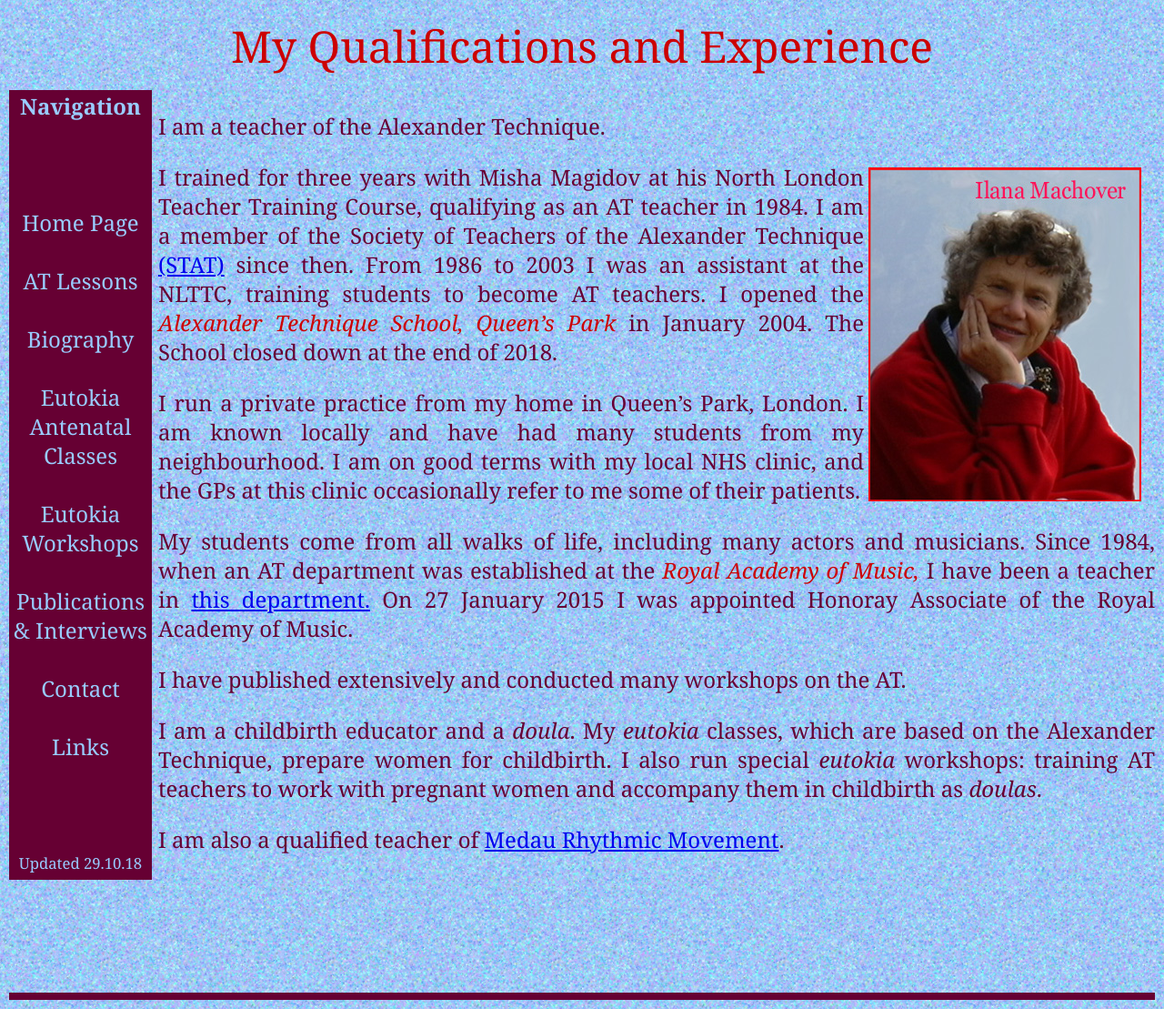
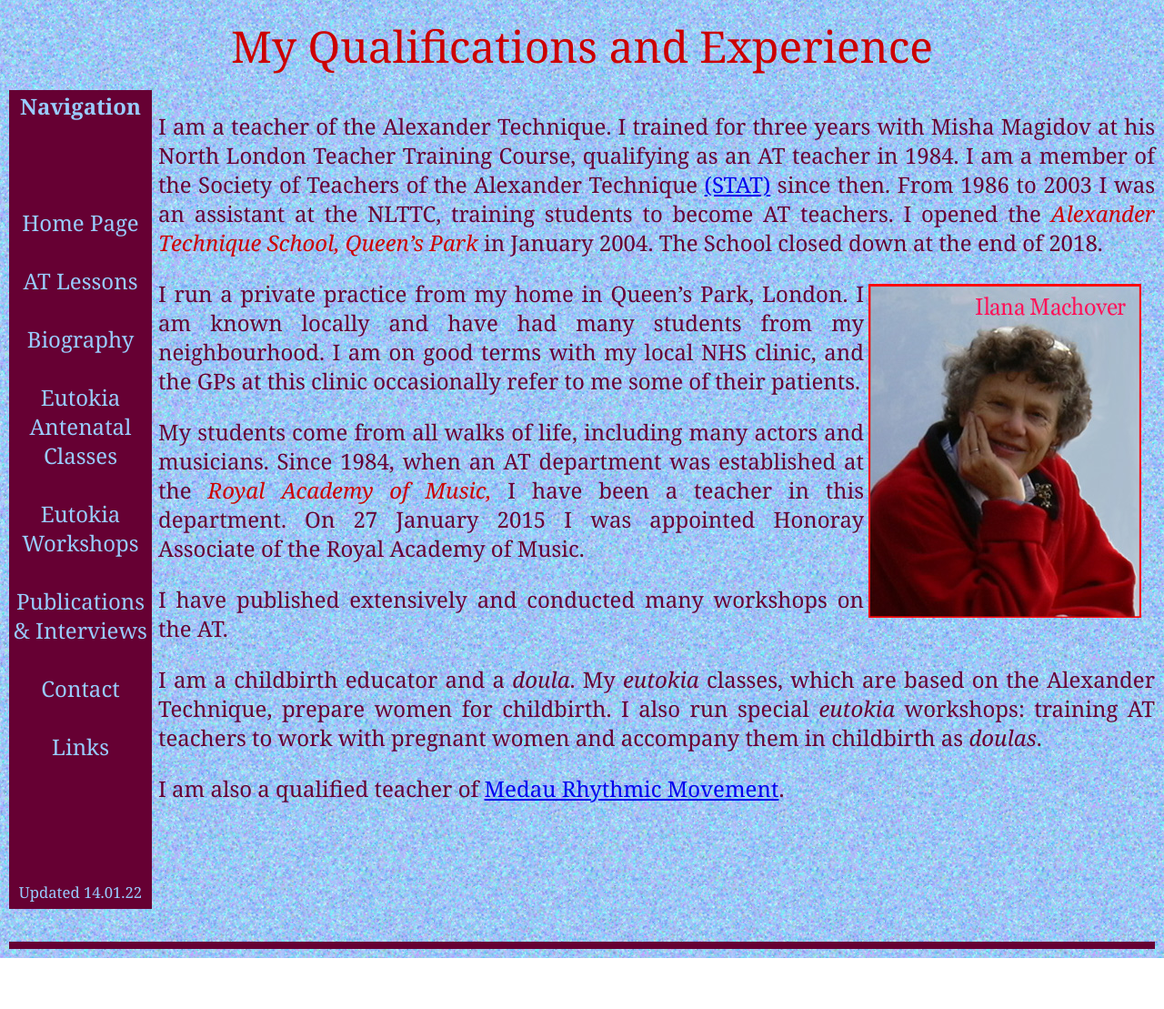
Before and after one commit to mmachover/atsqp.github.io, a plain HTML site: page bio.htm in a window 1280 px wide. Shown: the part 7-1116 px from the top of the page at 91% size. After the commit the page ends 1060 px from the top, so only its background shows below. Drawn offline with Linux system fonts and the light colour scheme.

Commit message:
Add files via upload

```diff
--- a/bio.htm
+++ b/bio.htm
@@ -62,11 +62,19 @@ Workshops</font></a> <br />
 <br />
 <br />
 <br />
-<small><SMALL>Updated 29.10.18</SMALL></small>
+<br />
+<small><SMALL>Updated 14.01.22</SMALL></small>
 </div>
 
 <p>
-I am a teacher of the Alexander Technique.
+I am a teacher of the Alexander Technique. I trained for three years with Misha Magidov at his North London Teacher
+Training Course, qualifying as an AT teacher in 1984. I am a member of the
+Society of Teachers of the Alexander Technique <a
+href="http://www.stat.org.uk" target="_blank">(STAT)</a> since then. From
+1986 to 2003 I was an assistant at the NLTTC, training students to become
+AT teachers. I opened  the <font color=#cc0000><em>Alexander Technique
+School, Queen&rsquo;s Park</em></font> in January 2004. The School closed
+down at the end of 2018.
 </p>
 
 <div class="im">
@@ -75,16 +83,7 @@ I am a teacher of the Alexander Technique.
 
 
 
-<p>
-I trained for three years with Misha Magidov at his North London Teacher
-Training Course, qualifying as an AT teacher in 1984. I am a member of the
-Society of Teachers of the Alexander Technique <a
-href="http://www.stat.org.uk" target="_blank">(STAT)</a> since then. From
-1986 to 2003 I was an assistant at the NLTTC, training students to become
-AT teachers. I opened  the <font color=#cc0000><em>Alexander Technique
-School, Queen&rsquo;s Park</em></font> in January 2004. The School closed
-down at the end of 2018.
-</p>
+
 
 <p>
 I run a private practice from my home in Queen&#8217;s Park, London. I am
@@ -97,9 +96,7 @@ occasionally refer to me some of their patients.
 My students come from all walks of life, including many actors and
 musicians. Since 1984, when an AT department was established at the <font
 color=#cc0000><em>Royal Academy of Music,</em></font> I have been a teacher
-in <a
-href="http://www.ram.ac.uk/study/studying-at-the-academy/support-and-wellbeing/alexander-technique"
-target="_blank">this department.</a>  On 27 January 2015 I was appointed
+in this department.  On 27 January 2015 I was appointed
 Honoray Associate of the Royal Academy of Music.
 </p>
 
```
